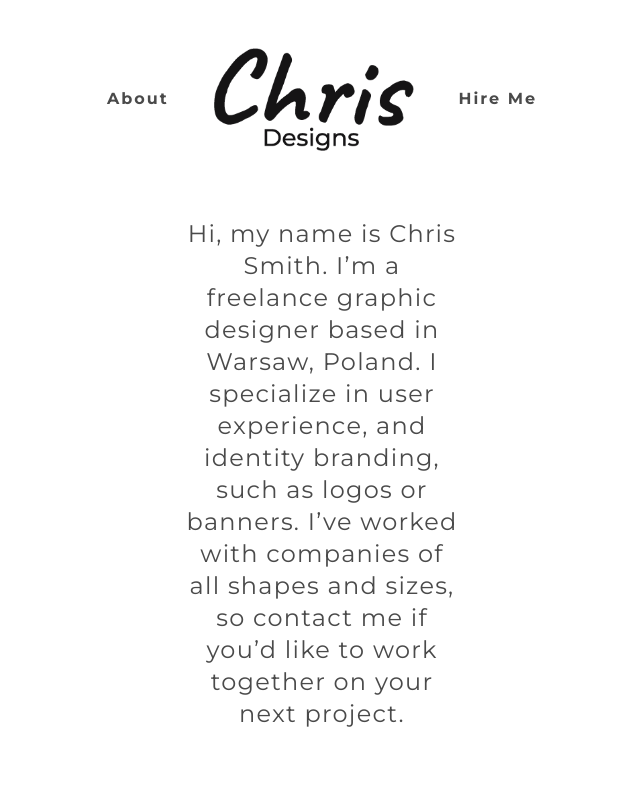
After one commit to christhelogodesigner/christhelogodesigner.github.io, a PHP site: page /about.html in a window 1280 px wide. The commit adds this page. Shown: the whole page, without its empty margins (318-958 px from the left). Run offline with PHP 8.4, Linux system fonts and the light colour scheme.

Commit message:
Add files via upload

```diff
--- /dev/null
+++ b/about.html
@@ -0,0 +1,40 @@
+<!DOCTYPE html>
+<head>
+	<meta charset="utf-8" />
+	<meta name="viewport" content="width=device-width, initial-scale=1, maximum-scale=1">
+    <meta name="keywords" content="Chris, Graphics, Design, Illustration, Graphic Design, Art Direction, Lettering, Icon, Logo, Identity, Branding">
+
+    <!-- Tittle -->
+
+    <title>Chris's Designs - About</title>
+
+<!-- Style -->
+
+    <link rel="stylesheet" href="style.css">
+
+<!-- Fonts -->
+
+   <link href='http://fonts.googleapis.com/css?family=Montserrat:400,700' rel='stylesheet' type='text/css'>
+
+<!-- Web -->
+
+<body>
+
+	<header class="main-header">
+			<div>
+					<nav id="top-menu-nav">
+						<ul id="top-menu" class="nav">
+						<li><a href="about.html">About</a></li>
+            		<li><a href="index.html"><img src="logo/logo1.png" id="logo1"/></a></li>
+						<li><a href="mailto:christhelogodesigner@gmail.com">Hire Me</a></li>
+					</ul>
+					</nav>
+</div>
+</header>
+<section id="description" class="section">
+
+    Hi, my name is Chris Smith. I’m a freelance graphic designer based in Warsaw, Poland.
+    I specialize in user experience, and identity branding, such as logos or banners.
+    I’ve worked with companies of all shapes and sizes, so contact me if you’d like to work together on your next project.
+
+</section>
--- a/style.css
+++ b/style.css
@@ -39,6 +39,17 @@ font-weight: 100;
     padding: 0px;
 }
 
+#aboutme {
+
+    padding: 10px;
+    font: 24px 'montserrat';
+    list-style: none;
+    text-align: center;
+    font-weight: 100;
+
+
+}
+
 .row {
   display: flex;
   flex-wrap: wrap;
@@ -57,6 +68,16 @@ font-weight: 100;
 .column img {
   margin-top: 8px;
   vertical-align: middle;
+}
+
+#description {
+    font-size: 24px;
+    text-align: center;
+    padding-top: 50px;
+    font-weight: 100;
+    padding-right: 500px;
+    padding-left: 500px;
+
 }
 
 /* Responsive layout - makes a two column-layout instead of four columns */
```
Also changed, not shown: index.html (+13 -7 lines), portfolio/flips/flip1.png (added), portfolio/leaves/leaves1.png (added).
